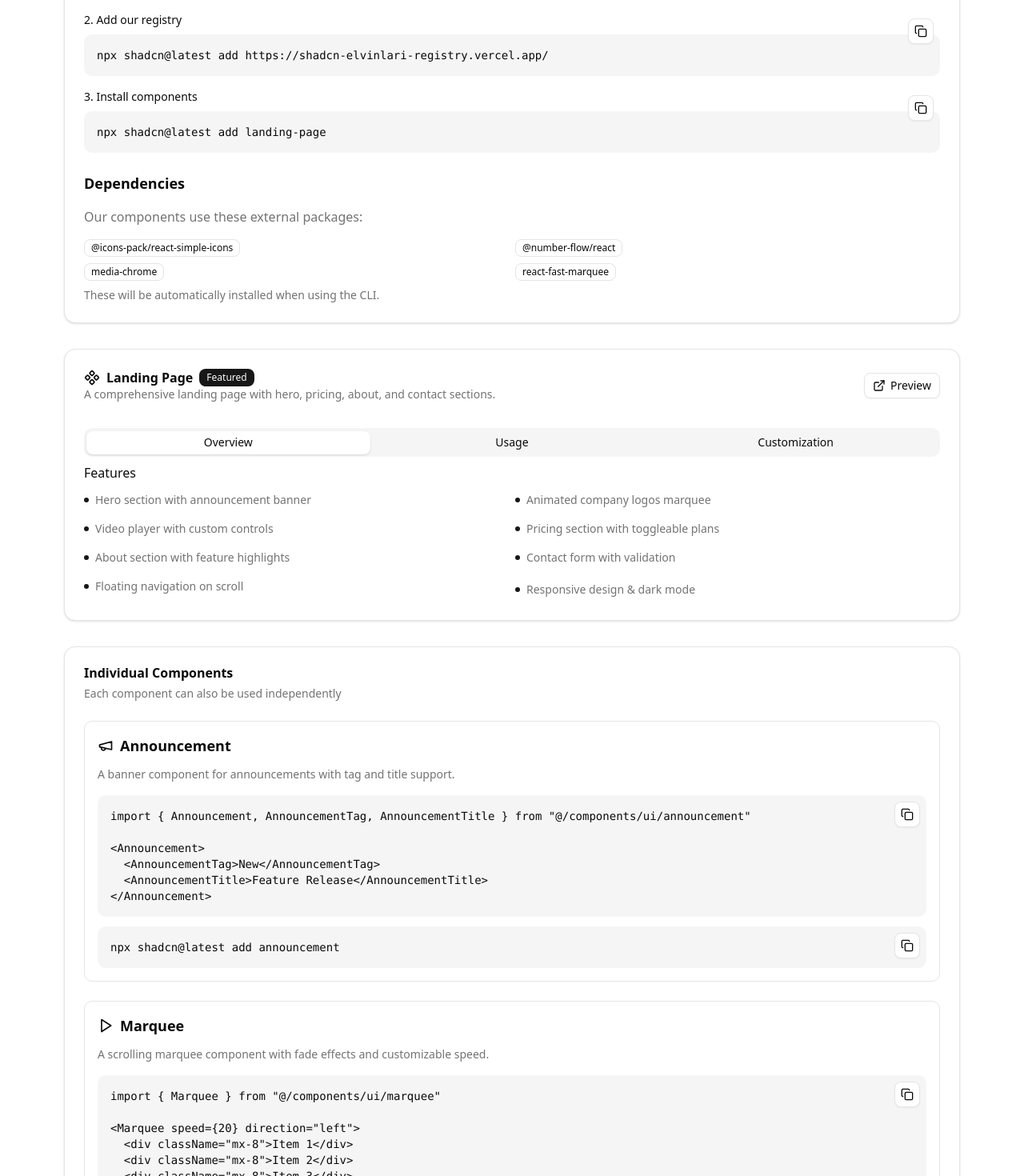
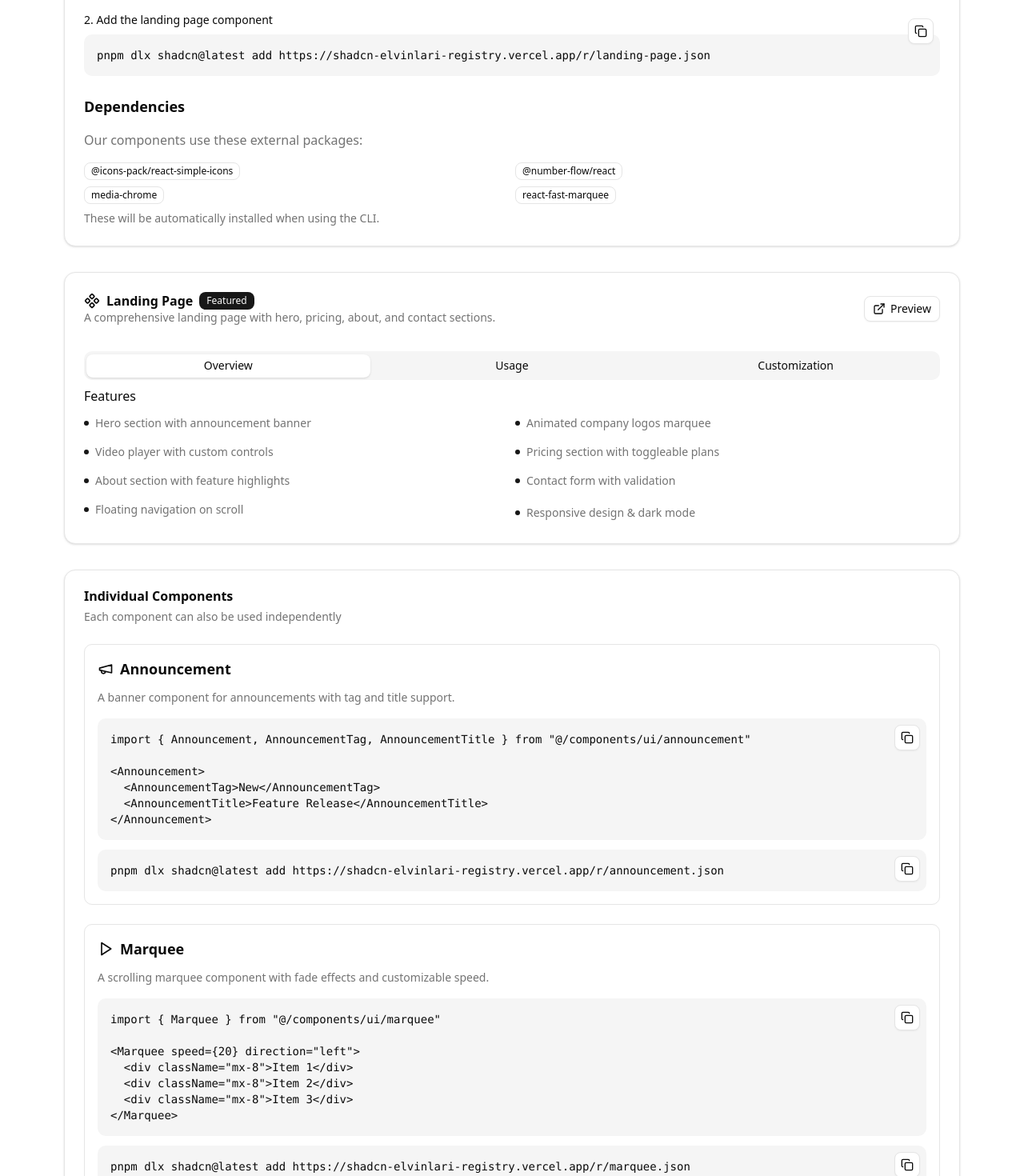
Before and after one commit to elvinlari/shadcn-registry, a Next.js app: page /docs in a window 1280 px wide. Shown: the part 700-2170 px from the top of the page at 80% size. Built offline with nearby package versions, Linux system fonts and the light colour scheme.

Commit message:
fix: edit domain

```diff
--- a/app/docs/page.tsx
+++ b/app/docs/page.tsx
@@ -131,13 +131,8 @@ export default function DocsPage() {
 
                 <CodeBlock
                   id="step2"
-                  title="2. Add our registry"
-                >npx shadcn@latest add https://shadcn-elvinlari-registry.vercel.app/</CodeBlock>
-
-                <CodeBlock
-                  id="step3"
-                  title="3. Install components"
-                >npx shadcn@latest add landing-page</CodeBlock>
+                  title="2. Add the landing page component"
+                >pnpm dlx shadcn@latest add https://shadcn-elvinlari-registry.vercel.app/r/landing-page.json</CodeBlock>
               </TabsContent>
 
               <TabsContent value="manual" className="space-y-4">
@@ -341,7 +336,7 @@ const logos = [
               <div className="mt-3">
                 <CodeBlock
                   id="announcement-install"
-                >npx shadcn@latest add announcement</CodeBlock>
+                >pnpm dlx shadcn@latest add https://shadcn-elvinlari-registry.vercel.app/r/announcement.json</CodeBlock>
               </div>
             </div>
 
@@ -366,7 +361,7 @@ const logos = [
               <div className="mt-3">
                 <CodeBlock
                   id="marquee-install"
-                >npx shadcn@latest add marquee</CodeBlock>
+                >pnpm dlx shadcn@latest add https://shadcn-elvinlari-registry.vercel.app/r/marquee.json</CodeBlock>
               </div>
             </div>
 
@@ -392,7 +387,7 @@ const logos = [
               <div className="mt-3">
                 <CodeBlock
                   id="video-install"
-                >npx shadcn@latest add video-player</CodeBlock>
+                >pnpm dlx shadcn@latest add https://shadcn-elvinlari-registry.vercel.app/r/video-player.json</CodeBlock>
               </div>
             </div>
           </div>
--- a/app/page.tsx
+++ b/app/page.tsx
@@ -109,12 +109,8 @@ export default function Home() {
             <CodeBlock id="cli-install">npx shadcn@latest init</CodeBlock>
           </div>
           <div>
-            <h4 className="font-medium mb-2">Add our registry</h4>
-            <CodeBlock id="registry-add">npx shadcn@latest add https://shadcn-elvinlari-registry.vercel.app/</CodeBlock>
-          </div>
-          <div>
-            <h4 className="font-medium mb-2">Install a component</h4>
-            <CodeBlock id="component-install">npx shadcn@latest add landing-page</CodeBlock>
+            <h4 className="font-medium mb-2">Add the landing page component</h4>
+            <CodeBlock id="registry-add">pnpm dlx shadcn@latest add https://shadcn-elvinlari-registry.vercel.app/r/landing-page.json</CodeBlock>
           </div>
         </CardContent>
       </Card>
@@ -180,13 +176,13 @@ export default function Home() {
             <TabsContent value="installation" className="space-y-4">
               <div>
                 <h4 className="font-medium mb-2">Install the complete landing page</h4>
-                <CodeBlock id="landing-install">npx shadcn@latest add landing-page</CodeBlock>
+                <CodeBlock id="landing-install">pnpm dlx shadcn@latest add https://shadcn-elvinlari-registry.vercel.app/r/landing-page.json</CodeBlock>
               </div>
               <div>
                 <h4 className="font-medium mb-2">Or install individual components</h4>
-                <CodeBlock id="individual-install">{`npx shadcn@latest add announcement
-npx shadcn@latest add marquee
-npx shadcn@latest add video-player`}</CodeBlock>
+                <CodeBlock id="individual-install">{`pnpm dlx shadcn@latest add https://shadcn-elvinlari-registry.vercel.app/r/announcement.json
+pnpm dlx shadcn@latest add https://shadcn-elvinlari-registry.vercel.app/r/marquee.json
+pnpm dlx shadcn@latest add https://shadcn-elvinlari-registry.vercel.app/r/video-player.json`}</CodeBlock>
               </div>
             </TabsContent>
 
--- a/public/r/registry.json
+++ b/public/r/registry.json
@@ -13,8 +13,7 @@
       "files": [
         {
           "path": "registry/new-york/blocks/landing-page/page.tsx",
-          "type": "registry:page",
-          "target": "app/hero/page.tsx"
+          "type": "registry:component"
         },
         {
           "path": "registry/new-york/blocks/landing-page/components/announcement.tsx",
--- a/registry.json
+++ b/registry.json
@@ -13,8 +13,7 @@
       "files": [
         {
           "path": "registry/new-york/blocks/landing-page/page.tsx",
-          "type": "registry:page",
-          "target": "app/hero/page.tsx"
+          "type": "registry:component"
         },
         {
           "path": "registry/new-york/blocks/landing-page/components/announcement.tsx",
```
Also changed, not shown: public/r/landing-page.json (+1 -2 lines).
